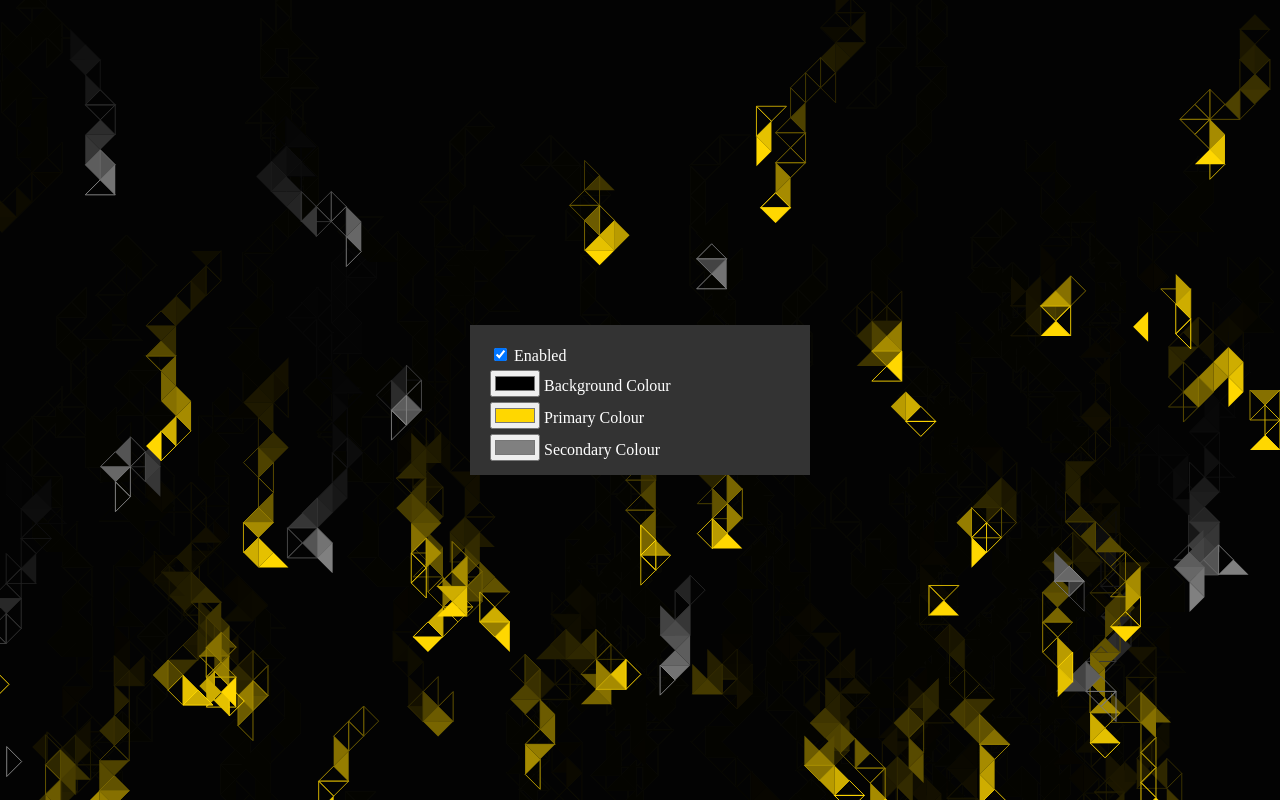
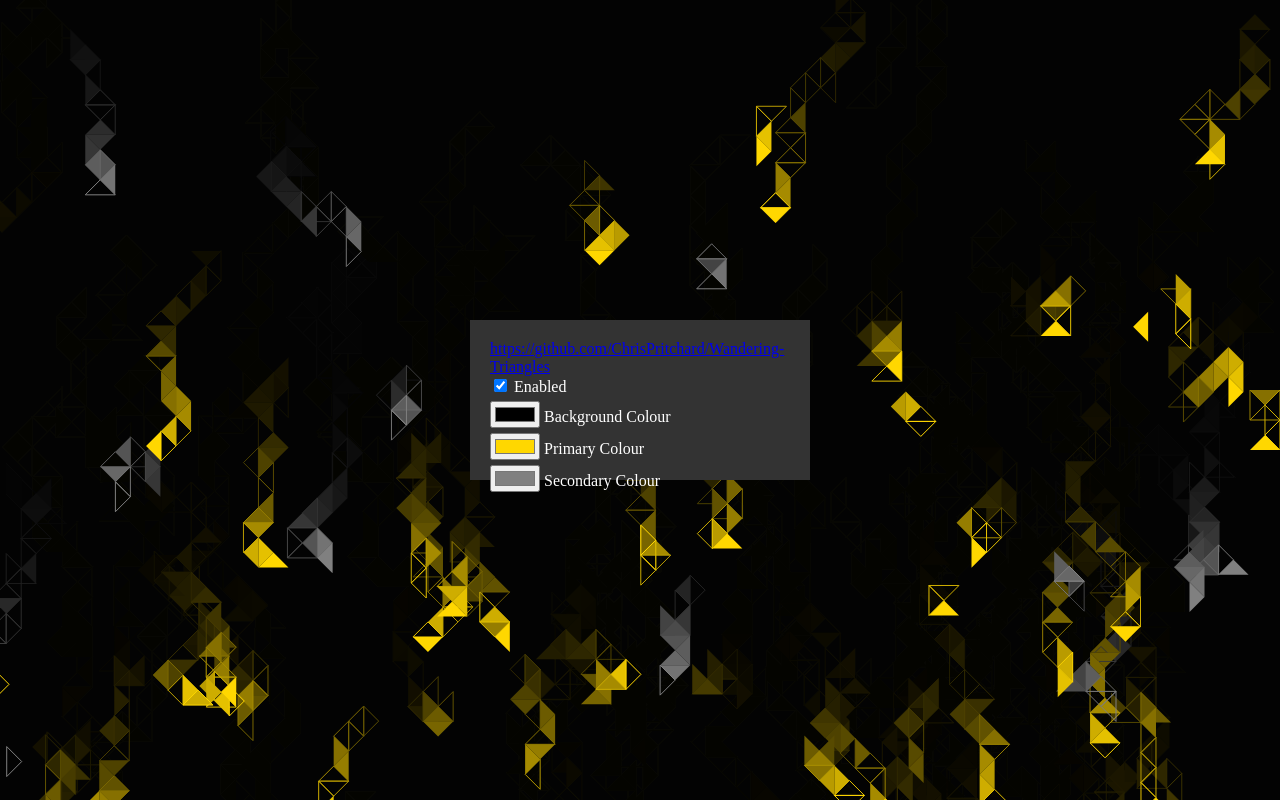
Before and after one commit to ChrisPritchard/Wandering-Triangles, a plain HTML site: page sample.html in a window 1280 px wide. Drawn offline with Linux system fonts and the light colour scheme.

Commit message:
added a github link

```diff
--- a/sample.html
+++ b/sample.html
@@ -11,7 +11,7 @@ body {
 }
 #animationControl {
     width: 300px;
-    height: 110px;
+    height: 120px;
     margin: 0;
     position: absolute;
     top: 50%;
@@ -32,6 +32,7 @@ body {
     <canvas id="backgroundCanvas" style=""></canvas>
 
     <div id="animationControl">
+        <a href="https://github.com/ChrisPritchard/Wandering-Triangles">https://github.com/ChrisPritchard/Wandering-Triangles</a><br/>
         <label><input type="checkbox" id="enabled" checked="checked" />&nbsp;Enabled</label>
         <label><input type="color" id="backgroundColour" value="#000000" />&nbsp;Background Colour</label>
         <label><input type="color" id="primaryColour" value="#FFD700" />&nbsp;Primary Colour</label>
```
